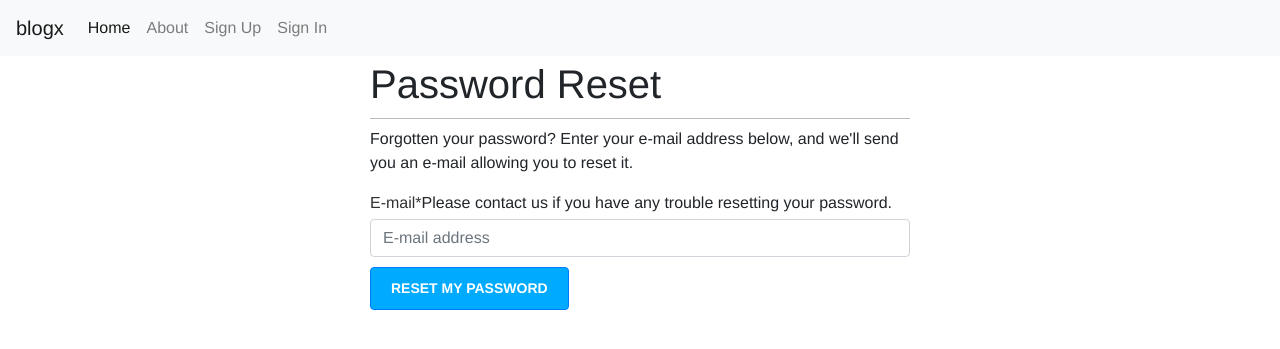
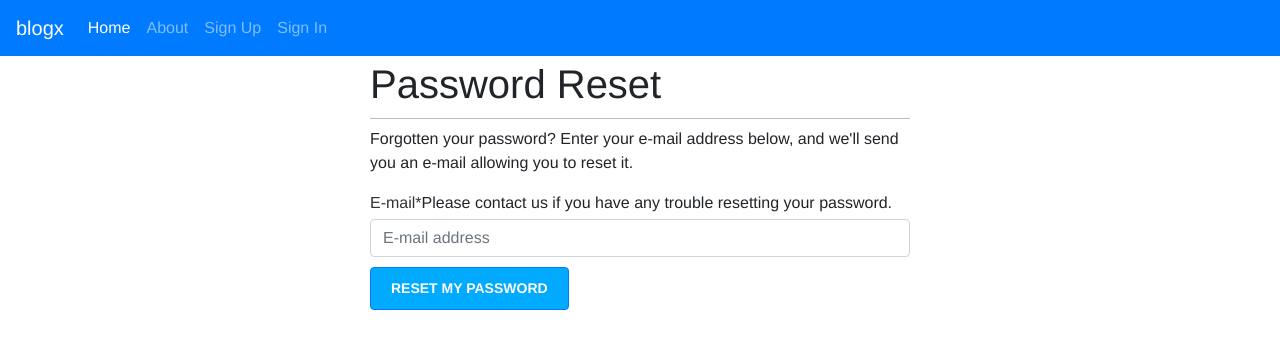
Before and after one commit to SilverAlexander/blogx, a Django app: page /accounts/password/reset/ in a window 1280 px wide. Shown: the top 349 px of the page. Run offline with Django 3.2, Linux system fonts and the light colour scheme; parts of the project's set-up code (start-up, migrations or seed data) failed here and were passed over; some libraries are stand-ins or nearby versions.

Commit message:
Update base.html

```diff
--- a/blogx/templates/base.html
+++ b/blogx/templates/base.html
@@ -35,7 +35,7 @@
   <body>
 
     <div class="mb-1">
-      <nav class="navbar navbar-expand-md navbar-light bg-light">
+      <nav class="navbar navbar-expand-md navbar-dark bg-primary">
         <button class="navbar-toggler navbar-toggler-right" type="button" data-toggle="collapse" data-target="#navbarSupportedContent" aria-controls="navbarSupportedContent" aria-expanded="false" aria-label="Toggle navigation">
           <span class="navbar-toggler-icon"></span>
         </button>
```
